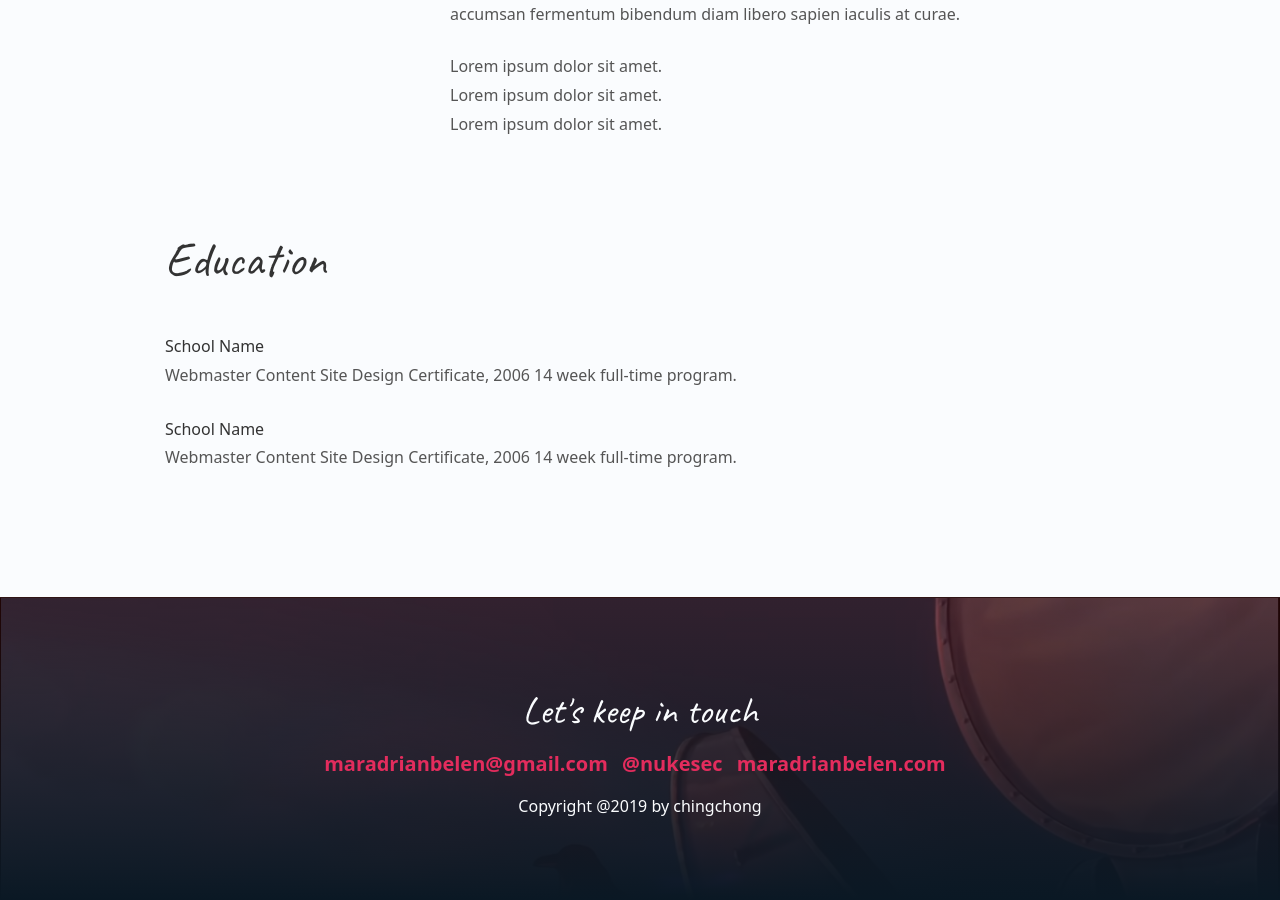
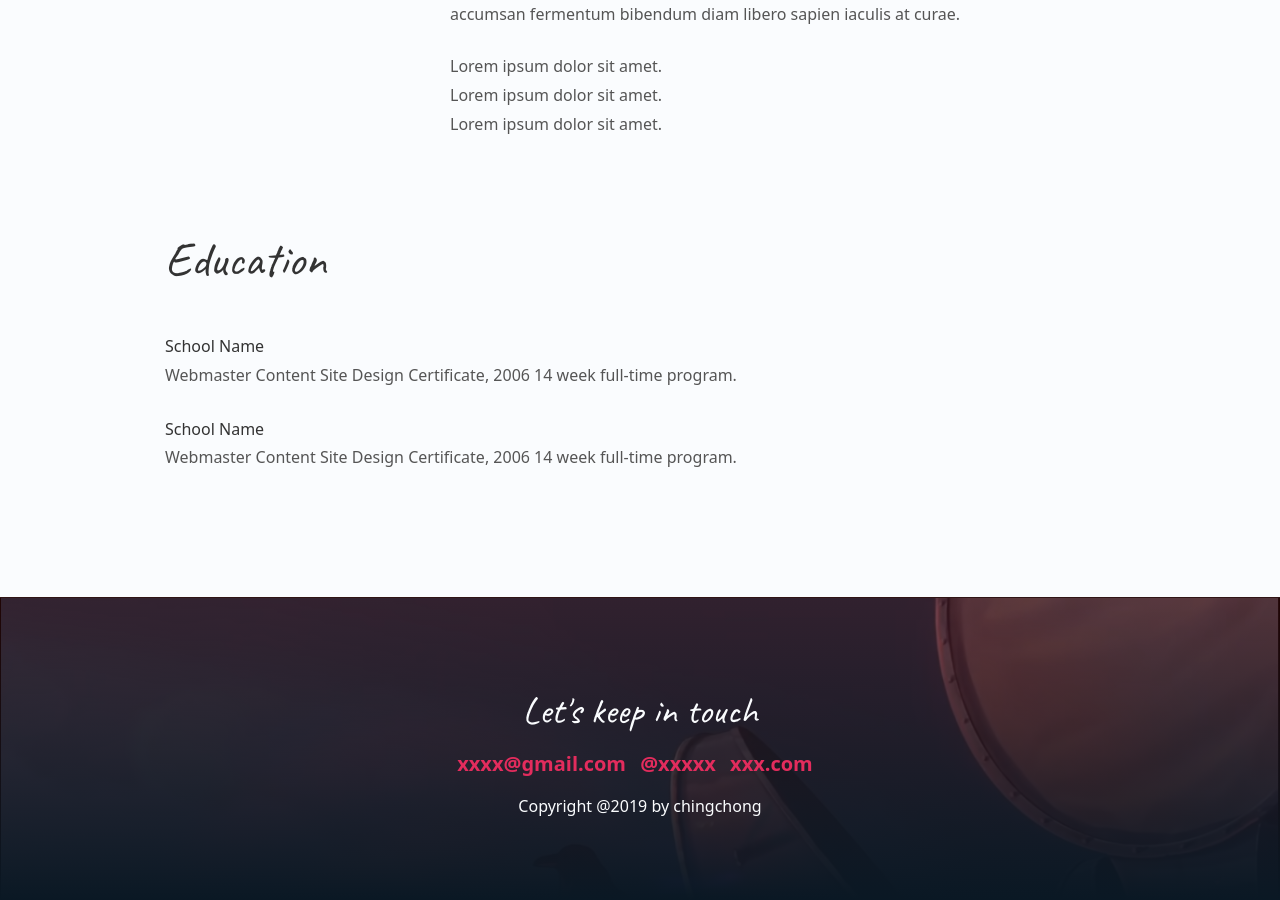
Before and after one commit to pwneddesal/pwnedDesal.github.io, a Jekyll site: the page built from about.html, in a window 1280 px wide and 900 px high, scrolled down 1033 px. Built offline with Jekyll 4.4.1, drawn with Linux system fonts in a browser that asks for light colours.

Commit message:
Update footer.html

```diff
--- a/_includes/footer.html
+++ b/_includes/footer.html
@@ -2,9 +2,9 @@
     <section class="bg-image">
         <h2>Let's keep in touch</h2>
         <section id="socialsite">
-            <span>maradrianbelen@gmail.com</span>
-            <span>@nukesec</span>
-            <span>maradrianbelen.com</span>
+            <span>xxxx@gmail.com</span>
+            <span>@xxxxx</span>
+            <span>xxx.com</span>
         </section>
         <section id="copyright">Copyright @2019 by chingchong</section>
     </section>
```
